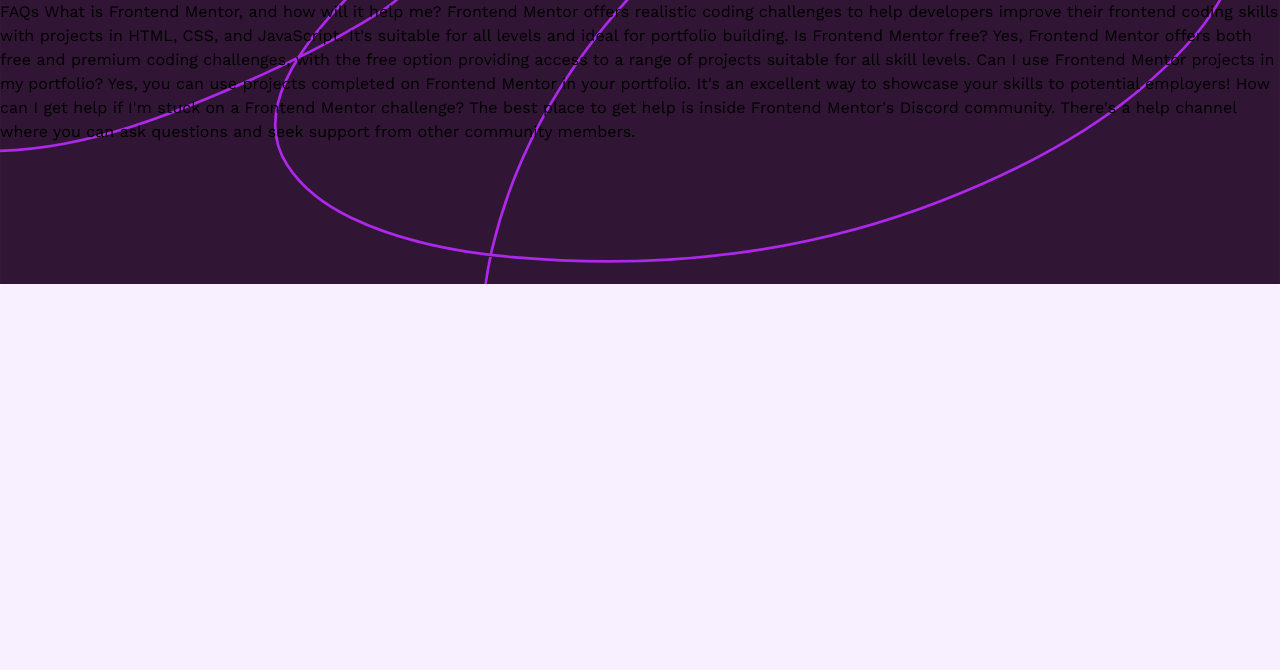
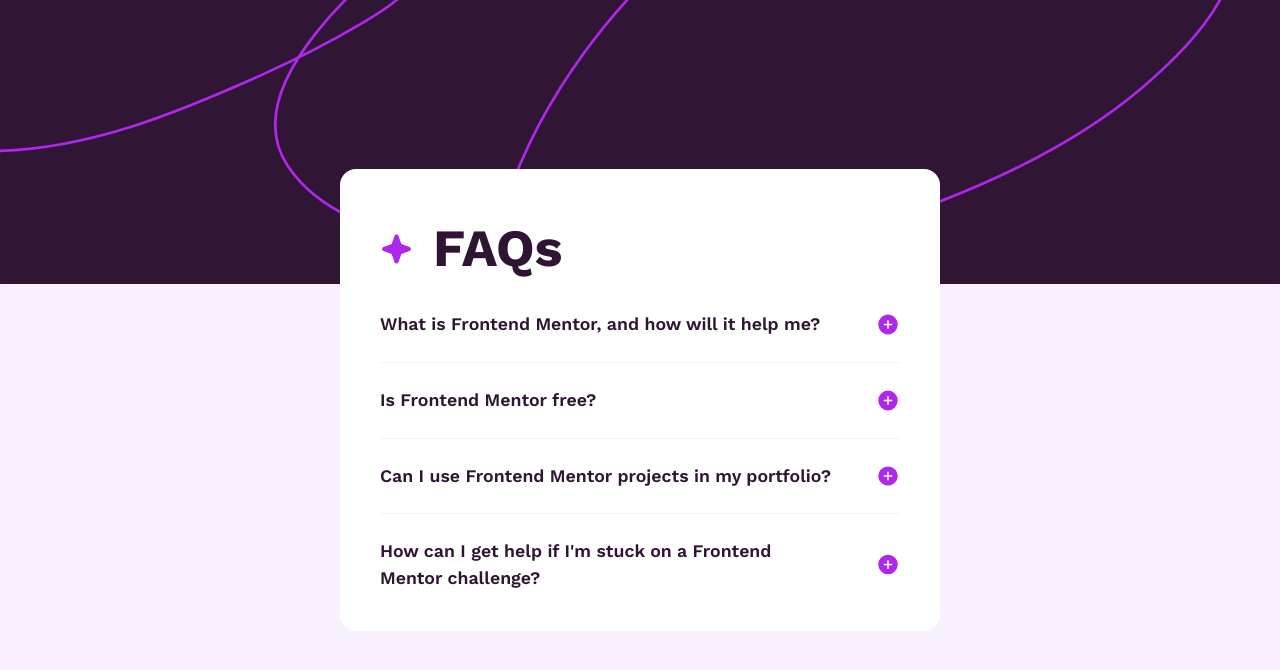
Before and after one commit to jamiethomas1/fm-faq-accordion, a plain HTML site: page index.html in a window 1280 px wide. Drawn offline with nearby package versions, Linux system fonts and the light colour scheme.

Commit message:
Get the bulk of the styling done

```diff
--- a/index.html
+++ b/index.html
@@ -12,28 +12,71 @@
 </head>
 <body>
 
-  FAQs
+  <main class="faq">
 
+    <div class="faq__heading-wrap">
+      <img src="./assets/images/icon-star.svg" alt="A purple four-pointed star" class="faq__star">
+      <h1 class="faq__heading">FAQs</h1>
+    </div>
+
+    <div class="faq__questions flex flex-col justify-between">
+
+      <div class="faq__item">
+        <div class="faq__question-wrap flex justify-between">
+          <p class="faq__question">
           What is Frontend Mentor, and how will it help me?
-
+          </p>
+          <img src="./assets/images/icon-plus.svg" alt="Click to expand" class="faq__expand">
+        </div>
+        <p class="faq__answer faq__answer--hidden">
         Frontend Mentor offers realistic coding challenges to help developers improve their
         frontend coding skills with projects in HTML, CSS, and JavaScript. It's suitable for
         all levels and ideal for portfolio building.
+        </p>
+      </div>
 
+      <div class="faq__item">
+        <div class="faq__question-wrap flex justify-between">
+          <p class="faq__question">
           Is Frontend Mentor free?
-
+          </p>
+          <img src="./assets/images/icon-plus.svg" alt="Click to expand" class="faq__expand">
+        </div>
+        <p class="faq__answer faq__answer--hidden">
         Yes, Frontend Mentor offers both free and premium coding challenges, with the free
         option providing access to a range of projects suitable for all skill levels.
+        </p>
+      </div>
 
+      <div class="faq__item">
+        <div class="faq__question-wrap flex justify-between">
+          <p class="faq__question">
           Can I use Frontend Mentor projects in my portfolio?
-
+          </p>
+          <img src="./assets/images/icon-plus.svg" alt="Click to expand" class="faq__expand">
+        </div>
+        <p class="faq__answer faq__answer--hidden">
         Yes, you can use projects completed on Frontend Mentor in your portfolio. It's an excellent
         way to showcase your skills to potential employers!
+        </p>
+      </div>
 
+      <div class="faq__item">
+        <div class="faq__question-wrap flex justify-between">
+          <p class="faq__question">
           How can I get help if I'm stuck on a Frontend Mentor challenge?
-
+          </p>
+          <img src="./assets/images/icon-plus.svg" alt="Click to expand" class="faq__expand">
+        </div>
+        <p class="faq__answer faq__answer--hidden">
         The best place to get help is inside Frontend Mentor's Discord community. There's a help
         channel where you can ask questions and seek support from other community members.
+        </p>
+      </div>
+
+    </div>
+
+  </main>
 
 </body>
 </html>
--- a/styles.css
+++ b/styles.css
@@ -3,12 +3,14 @@
 @import url("./utils.css");
 
 :root {
+  /* Colours */
   --white: hsl(0deg, 0%, 100%);
   --pink-100: hsl(275deg, 100%, 97%);
   --pink-500: hsl(281deg, 83%, 54%);
   --purple-400: hsl(292deg, 16%, 49%);
   --purple-900: hsl(292deg, 42%, 14%);
 
+  /* Typography */
   --fs-heading: clamp(2rem, 1.4718rem + 2.2535vw, 3.5rem);
   --fs-question: clamp(1rem, 0.956rem + 0.1878vw, 1.125rem);
   --fs-answer: clamp(0.875rem, 0.831rem + 0.1878vw, 1rem);
@@ -18,10 +20,20 @@
   --fw-answer: 400;
 
   --lh-answer: 1.5;
+
+  /* Spacing */
+  --spacing-100: 0.5rem;
+  --spacing-200: 1rem;
+  --spacing-300: 1.5rem;
+  --spacing-400: 2rem;
+  --spacing-500: 2.5rem;
+  --spacing-600: 3rem;
 }
 
 html {
   font-family: 'Work Sans', Arial, Helvetica, sans-serif;
+  color: var(--purple-900);
+  height: 100%;
 }
 
 body {
@@ -29,6 +41,11 @@ body {
   background-image: url("./assets/images/background-pattern-mobile.svg");
   background-repeat: no-repeat;
   background-size: 100%;
+  display: flex;
+  flex-direction: column;
+  justify-content: center;
+  min-height: 100%;
+  padding-inline: var(--spacing-300);
 }
 
 @media (min-width: 768px) {
@@ -36,3 +53,67 @@ body {
     background-image: url("./assets/images/background-pattern-desktop.svg");
   }
 }
+
+h1 {
+  font-size: var(--fs-heading);
+  font-weight: var(--fw-heading);
+}
+
+/* FAQs card */
+
+.faq {
+  background-color: var(--white);
+  border-radius: 8px;
+  padding: var(--spacing-300);
+}
+
+@media (min-width: 768px) {
+  .faq {
+    border-radius: 16px;
+    padding: var(--spacing-500);
+    width: 37.5rem;
+    margin: auto;
+  }
+}
+
+.faq__star {
+  width: clamp(1.25rem, 0.9199rem + 1.4085vw, 2.1875rem);
+  margin-inline-end: clamp(0.5rem, 0.3239rem + 0.7512vw, 1rem);
+}
+
+.faq__star, .faq__heading {
+  display: inline;
+}
+
+.faq__heading-wrap {
+  margin-block-end: var(--spacing-300);
+}
+
+.faq__questions {
+  gap: var(--spacing-300);
+}
+
+.faq__item:not(:last-child) {
+  border-block-end: 1px solid var(--pink-100);
+  padding-block-end: var(--spacing-300);
+}
+
+.faq__question {
+  font-size: var(--fs-question);
+  font-weight: var(--fw-question);
+}
+
+.faq__expand {
+  width: 24px;
+  margin-inline-start: var(--spacing-400);
+}
+
+.faq__answer {
+  font-size: var(--fs-answer);
+  font-weight: var(--fw-answer);
+  color: var(--purple-400);
+}
+
+.faq__answer--hidden {
+  display: none;
+}
```
Lines whose indentation alone changed are shown as unchanged.
